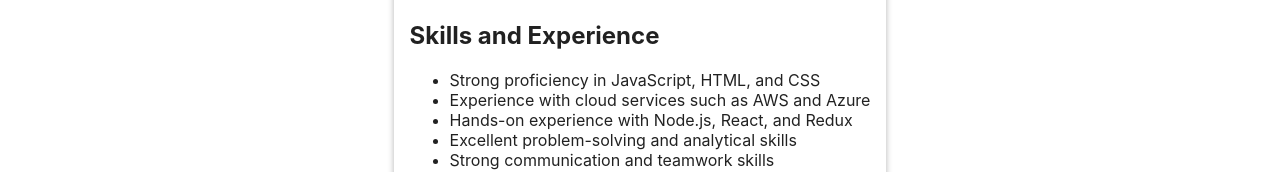
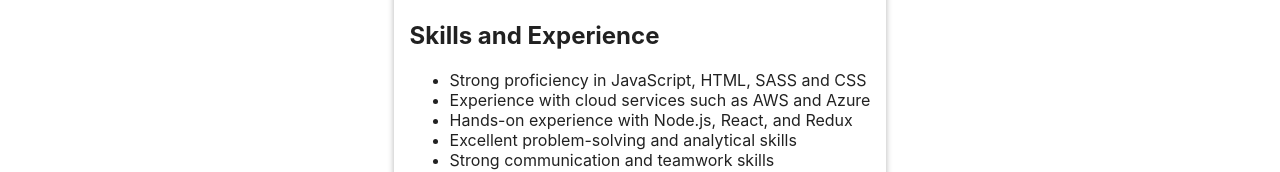
Before and after one commit to Amrit618/profile, a React (Create React App) app: page /about in a window 1280 px wide. Shown: the part 527-699 px from the top of the page. Built offline with nearby package versions, Linux system fonts and the light colour scheme.

Commit message:
modified about page

```diff
--- a/src/Pages/About.tsx
+++ b/src/Pages/About.tsx
@@ -56,7 +56,7 @@
         <CardContent className={classes.skills}>
           <h2>Skills and Experience</h2>
           <ul>
-            <li>Strong proficiency in JavaScript, HTML, and CSS</li>
+            <li>Strong proficiency in JavaScript, HTML, SASS and CSS</li>
             <li>Experience with cloud services such as AWS and Azure</li>
             <li>Hands-on experience with Node.js, React, and Redux</li>
             <li>Excellent problem-solving and analytical skills</li>
```
